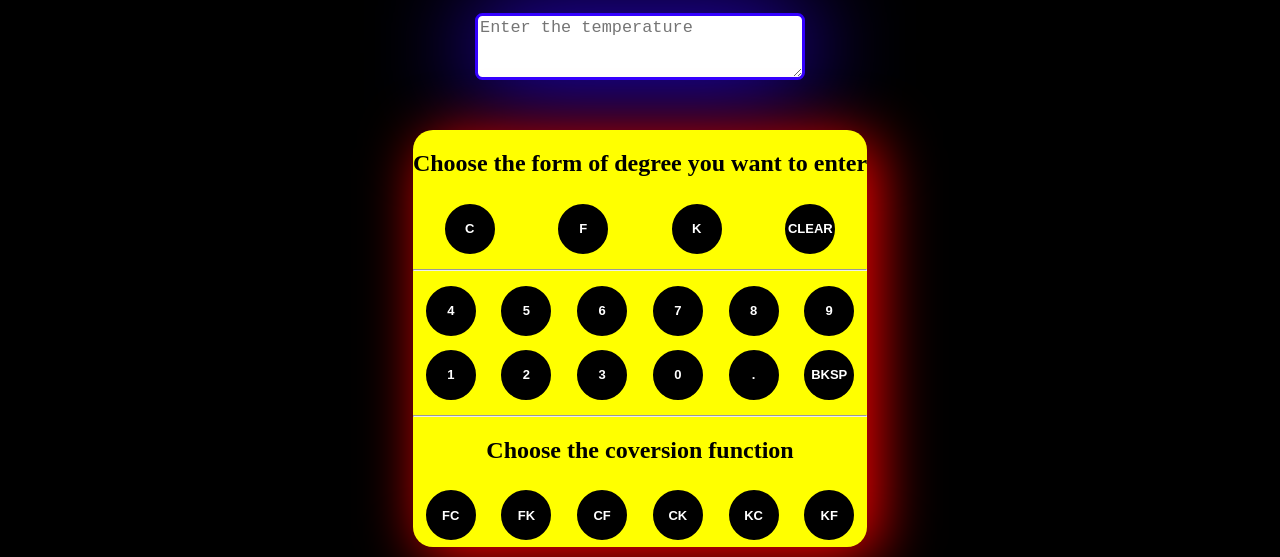
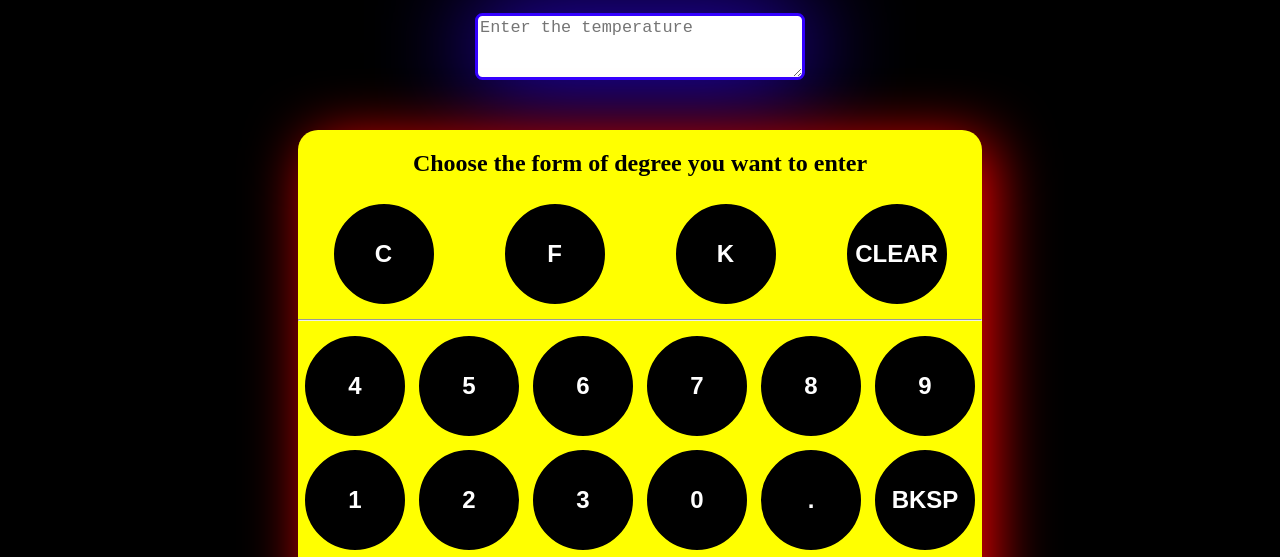
Before and after one commit to SmaranSatapathy/Temperature-Converter, a plain HTML site: page index.html in a window 1280 px wide. Shown: the part 114-671 px from the top of the page. Drawn offline with Linux system fonts and the light colour scheme.

Commit message:
Update index.html

```diff
--- a/index.html
+++ b/index.html
@@ -5,7 +5,7 @@
     <meta name="viewport" content="width=device-width, initial-scale=1.0">
     <title>Temperature Coverter</title>
 
-    <!-- CSS LINKS -->
+    <!-- CSS SECTION -->
     <style>
         body{
     background-color: black;
@@ -50,7 +50,6 @@ textarea{
 
 
 #numpad{
-    /* display: flex; */
     margin-top: 50px;
     background-color: yellow;
     border-radius: 20px;
@@ -65,8 +64,8 @@ textarea{
   flex-wrap: wrap
 }
 .row button{
-    width: 50px;
-    height: 50px;
+    width: 100px;
+    height: 100px;
     text-align: center;
     display: flex;
     justify-content: center;
@@ -79,9 +78,7 @@ textarea{
     background-color: black;
     color: white;
     font-weight: bolder;
-    font-size:small;
-    /* font-size: x-large; */
-    cursor: pointer;
+    font-size: x-large;
 }
 
 footer{
@@ -97,7 +94,6 @@ footer{
     display: flex;
     flex-wrap: wrap;
 }
-
 
 footer ul {
     display: flex;
@@ -117,14 +113,13 @@ footer img{
 }
 
     </style>
+
 </head>
 <body>
 
     <!-- HEADER SECTION -->
     <nav>
         <strong><h1>Welcome To Temprature Converter</h1></strong>
-
-
     </nav>
 
 
@@ -133,7 +128,6 @@ footer img{
     <textarea name="show" id="show" cols="30" rows="3" placeholder="Enter the temperature "></textarea>
 
     <!-- NUMPAD SECTION -->
-
     <section>
 
 
@@ -154,12 +148,8 @@ footer img{
                 <button id="btn" class="btn">8</button>
                 <button id="btn" class="btn">9</button>
             </div>
-            <!-- <div class="row" id="row-2">
-                <button id="btn" class="btn">4</button>
-                <button id="btn" class="btn">5</button>
-                <button id="btn" class="btn">6</button>
-            </div> -->
-            <div class="row" id="row-3">
+
+            <div class="row" id="row-2">
                 <button id="btn" class="btn">1</button>
                 <button id="btn" class="btn">2</button>
                 <button id="btn" class="btn">3</button>
@@ -167,27 +157,16 @@ footer img{
                 <button id="btn" class="btn">.</button>
                 <button id="btn" class="btn">BKSP</button>
             </div>
-            <div class="row" id="row-4">
-                <!-- <button id="btn" class="btn">0</button>
-                <button id="btn" class="btn">.</button> -->
-                <!-- <button id="btn" class="btn">CF</button> -->
-            </div>
-            <div class="row" id="row-5">
-                <!-- <button id="btn" class="btn">CLEAR</button> -->
-                <!-- <button id="btn" class="btn">INV</button>
-                <button id="btn" class="btn">BKSP</button> -->
-            </div>
+
             <hr>
             <h2>Choose the coversion function</h2>
-            <div class="row" id="row-6">
+            <div class="row" id="row-3">
                 <button id="btn" class="btn">FC</button>
                 <button id="btn" class="btn">FK</button>
                 <button id="btn" class="btn">CF</button>
                 <button id="btn" class="btn">CK</button>
                 <button id="btn" class="btn">KC</button>
                 <button id="btn" class="btn">KF</button>
-                <!-- <button id="btn" class="btn">INV</button>
-                <button id="btn" class="btn">BKSP</button> -->
             </div>
         </div>
     </section>
@@ -195,8 +174,8 @@ footer img{
     <!-- FOOTER SECTION -->
     <footer>
         <h2>	&#169 By <strong>SMARAN SATAPATHY</strong></h2>
-        <!-- <a href="https://www.linkedin.com/in/smaran-satapathy-388270257/" target="_blank"><img src="https://upload.wikimedia.org/wikipedia/commons/thumb/c/ca/LinkedIn_logo_initials.png/800px-LinkedIn_logo_initials.png" alt="" width="30px" height="30px" class="insta"></a> <a href="https://www.instagram.com/smaransatapathy/" target="_blank"><img src="https://upload.wikimedia.org/wikipedia/commons/thumb/a/a5/Instagram_icon.png/2048px-Instagram_icon.png" alt="" width="30px" height="30px"></a><a href="mailto:smaransatapathy31@gmail.com" target="_blank"><img src="https://upload.wikimedia.org/wikipedia/commons/thumb/7/7e/Gmail_icon_%282020%29.svg/2560px-Gmail_icon_%282020%29.svg.png" alt="" width="40px" height="30px"></a> -->
-        <!-- <li class="dev"> &#169 by <strong>Smaran Satapathy</strong></li> -->
+ <h2>	&#169 By <strong>SMARAN SATAPATHY</strong></h2>
+
        <ul>
         <li><a href="https://www.linkedin.com/in/smaran-satapathy-388270257/" target="_blank"><img src="https://upload.wikimedia.org/wikipedia/commons/thumb/c/ca/LinkedIn_logo_initials.png/640px-LinkedIn_logo_initials.png"  alt="" width="30px" height="30px"></a></li>
         <li><a href="https://github.com/Smaran-Satapathy" target="_blank" class="gitHub"><img src="https://cdn-icons-png.flaticon.com/512/25/25231.png" alt="" width="30px" height="30px" ></a></li>
@@ -204,11 +183,10 @@ footer img{
         <li><a href="mailto:smaransatapathy31@gmail.com" target="_blank" ><img src="https://upload.wikimedia.org/wikipedia/commons/thumb/7/7e/Gmail_icon_%282020%29.svg/2560px-Gmail_icon_%282020%29.svg.png" alt="" width="40px" height="30px"></a></li>
        </ul>
     </footer>
-    </footer>
 
-    <!-- <script src="/index.js"></script> -->
+<!--JAVASCRIPT SECTION-->
     <script>
-        let string =""
+let string =""
 let fahr=""
 let cel=""
 let kel=""
@@ -229,7 +207,6 @@ Array.from(buttons).forEach((button)=>{
         // JavaScript to convert CELSIUS TO FAHRENHEIT
         if(e.target.innerHTML=='CF' && countc!=0)
         {
-            // count++;
             fahr=((9*string)/5)+32
             fahr=eval(fahr)
 
@@ -240,7 +217,6 @@ Array.from(buttons).forEach((button)=>{
          // JavaScript to convert CELSIUS TO KELVIN
         else if(e.target.innerHTML=='CK' && countc!=0)
         {
-            // count++;
             kel=parseInt(string)+273.15
             kel=eval(kel)
 
@@ -251,7 +227,6 @@ Array.from(buttons).forEach((button)=>{
          // JavaScript to convert FAHRENHEIT TO CELSIUS
         else if(e.target.innerHTML=='FC' &&countf!=0)
         {
-            // count++;
             cel=(5*(string-32))/9
             cel=eval(cel)
 
@@ -262,7 +237,6 @@ Array.from(buttons).forEach((button)=>{
         // JavaScript to convert FAHRENHEIT TO KELVIN
         else if(e.target.innerHTML=='FK' &&countf!=0)
         {
-            // count++;
             kel=((5*(string-32))/9)+273.15
             kel=eval(kel)
 
@@ -273,7 +247,6 @@ Array.from(buttons).forEach((button)=>{
         // JavaScript to convert KELVIN TO CELSIUS
         else if(e.target.innerHTML=='KC' &&countk!=0)
         {
-            // count++;
             cel=string-273.15
             cel=eval(cel)
 
@@ -284,7 +257,6 @@ Array.from(buttons).forEach((button)=>{
         // JavaScript to convert KELVIN TO FAHRENHEIT
         else if(e.target.innerHTML=='KF' &&countk!=0)
         {
-            // count++;
             fahr=(((string-273.15)*9)/5)+32
             fahr=eval(fahr)
 
@@ -332,15 +304,6 @@ Array.from(buttons).forEach((button)=>{
            countk++
         }
 
-        // else if(e.target.innerHTML=='INV')
-        // {
-        //     cel=(5*(fahr-32))/9
-        //         cel=eval(cel)
-
-        //         document.querySelector('textarea').value=` Temperature in Fahr is: ${fahr} \n Ans: Temperature in Cel is: ${cel}`
-        //         // document.querySelector('textarea').value=""
-        // }
-
         //JavaScript to enter the numbers in the textarea
         else{
             console.log(e.target)
@@ -348,16 +311,8 @@ Array.from(buttons).forEach((button)=>{
         document.querySelector('textarea').value=string
         }
 
-
-
-
-
-
     })
 })
-
-//C/5=(F-32)/9
-//=> (9C/5)+32
     </script>
 </body>
 </html>
```
